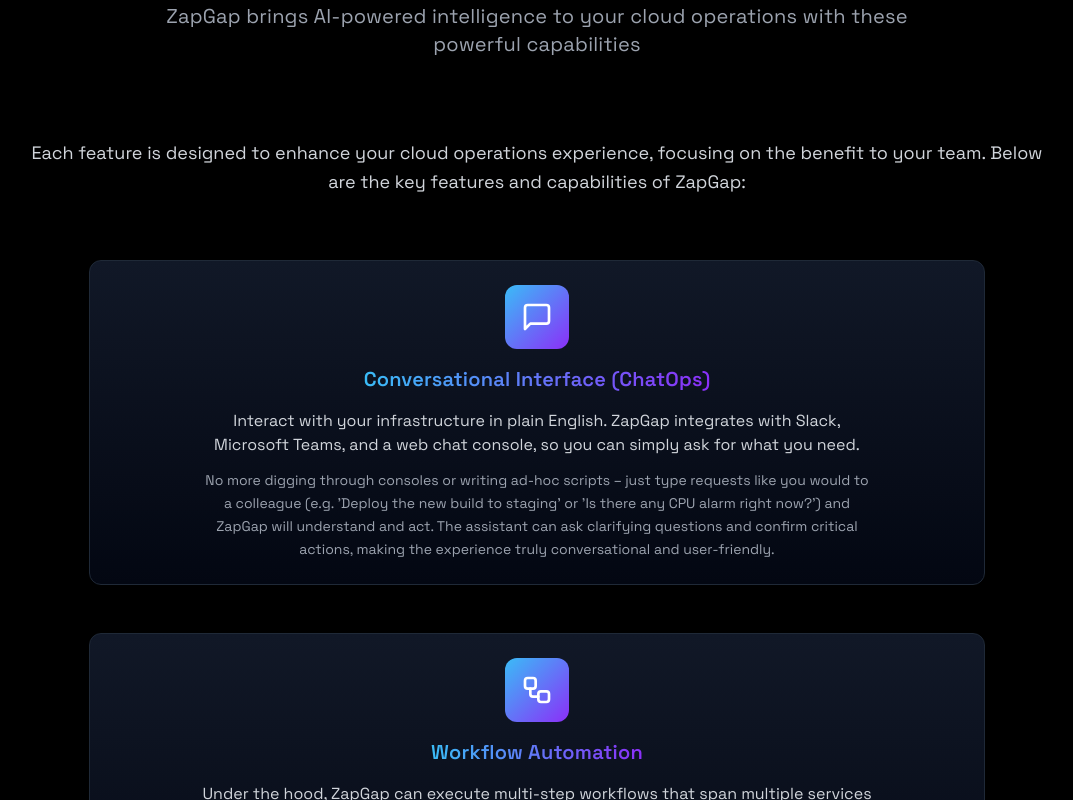
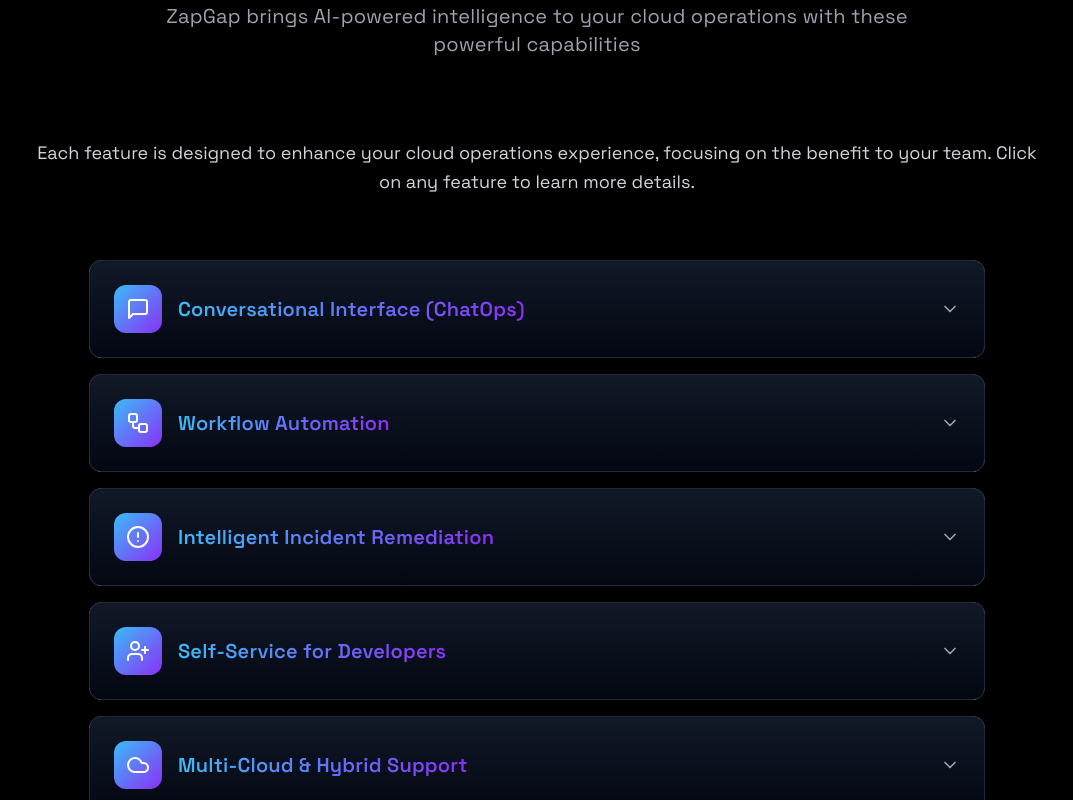
Before and after one commit to kasifalic/zapgap-cloud-sidekick, a React (Vite) app: page / in a window 1280 px wide. Shown: the part 3560-4360 px from the top of the page, without its empty margins (103-1176 px from the left). Built offline with nearby package versions, Linux system fonts and the light colour scheme.

Commit message:
Refactor: Implement expandable features section
Reduce the content in the features section to expandable content using an accordion component.

```diff
--- a/src/pages/Index.tsx
+++ b/src/pages/Index.tsx
@@ -2,11 +2,12 @@ import { useState, useEffect, useRef } from "react";
 import { Button } from "@/components/ui/button";
 import { Input } from "@/components/ui/input";
 import { Card, CardContent } from "@/components/ui/card";
+import { Collapsible, CollapsibleContent, CollapsibleTrigger } from "@/components/ui/collapsible";
 import {
   Zap, Shield, Cog, Cloud, Users, Target, Gauge, Lock,
   Github, Linkedin, Twitter, MessageCircle, Sparkles, Brain,
   Cpu, Network, ChevronRight, CheckCircle, AlertCircle,
-  MessageSquare, Workflow, UserPlus, Link as LinkIcon, LineChart
+  MessageSquare, Workflow, UserPlus, Link as LinkIcon, LineChart, ChevronDown
 } from "lucide-react";
 import PlatformSection from "@/components/PlatformSection";
 import { motion, AnimatePresence, useScroll, useTransform } from "framer-motion";
@@ -50,11 +51,11 @@ const ModernTextTransition = ({ texts }: { texts: string[] }) => {
   );
 };
 
-
 const Index = () => {
   const [isScrolled, setIsScrolled] = useState(false);
   const [activeUseCase, setActiveUseCase] = useState(0);
   const [email, setEmail] = useState("");
+  const [openFeatures, setOpenFeatures] = useState<number[]>([]);
 
   // Scroll animation values
   const { scrollYProgress } = useScroll();
@@ -68,6 +69,14 @@ const Index = () => {
     window.addEventListener("scroll", handleScroll);
     return () => window.removeEventListener("scroll", handleScroll);
   }, []);
+
+  const toggleFeature = (index: number) => {
+    setOpenFeatures(prev =>
+      prev.includes(index)
+        ? prev.filter(i => i !== index)
+        : [...prev, index]
+    );
+  };
 
   const useCases = [
     {
@@ -109,6 +118,72 @@ const Index = () => {
     console.log("Waitlist signup:", email);
     setEmail("");
   };
+
+  const features = [
+    {
+      title: "Conversational Interface (ChatOps)",
+      description: "Interact with your infrastructure in plain English. ZapGap integrates with Slack, Microsoft Teams, and a web chat console, so you can simply ask for what you need.",
+      details: "No more digging through consoles or writing ad-hoc scripts – just type requests like you would to a colleague (e.g. 'Deploy the new build to staging' or 'Is there any CPU alarm right now?') and ZapGap will understand and act. The assistant can ask clarifying questions and confirm critical actions, making the experience truly conversational and user-friendly.",
+      icon: MessageSquare,
+      gradient: "from-blue-400 to-indigo-500"
+    },
+    {
+      title: "Workflow Automation",
+      description: "Under the hood, ZapGap can execute multi-step workflows that span multiple services and tools.",
+      details: "For example, when you ask it to 'resolve that alert,' ZapGap might automatically diagnose the issue (check logs, metrics), apply a fix (restart a service, clear a queue), verify the resolution, and even update your incident ticket. These complex playbooks are carried out instantly and consistently. You can also customize or create new workflows – teach ZapGap new actions or sequences with minimal effort, leveraging your existing scripts or Infrastructure-as-Code.",
+      icon: Workflow,
+      gradient: "from-purple-400 to-pink-500"
+    },
+    {
+      title: "Intelligent Incident Remediation",
+      description: "ZapGap acts as a tireless SRE on your team. It monitors for issues and can either alert you with insights or automatically trigger remediation steps for known problems.",
+      details: "Using both predefined runbooks and AI reasoning, ZapGap can handle many incidents autonomously – such as scaling up resources when traffic spikes or restarting a failed container – and notify your team of the outcome. This dramatically reduces MTTR (Mean Time to Recovery) and midnight pages for on-call engineers. ZapGap's knowledge of past incidents and solutions grows over time, so it becomes more effective at preventing repeat issues.",
+      icon: AlertCircle,
+      gradient: "from-red-400 to-orange-500"
+    },
+    {
+      title: "Self-Service for Developers",
+      description: "With ZapGap, DevOps and IT teams can safely delegate routine tasks. Developers or QA engineers can request operations via ZapGap instead of filing tickets.",
+      details: "For instance, a developer could ask, 'Give me a new testing database' – ZapGap will handle the provisioning and configure the environment according to policy (perhaps requiring an approval if it's production). This controlled self-service boosts team productivity and morale: less waiting, less bottlenecks, and more time for everyone to focus on important work.",
+      icon: UserPlus,
+      gradient: "from-green-400 to-teal-500"
+    },
+    {
+      title: "Multi-Cloud & Hybrid Support",
+      description: "ZapGap isn't limited to a single cloud. While initially optimized for AWS, our roadmap brings the same AI assistance to Azure, GCP, and private clouds.",
+      details: "The platform's modular connectors and agent approach mean ZapGap can unify operations across disparate environments. Manage your AWS, Azure, and on-prem servers all through one assistant. No more context-switching between tools – ZapGap becomes your central command center for all infrastructure.",
+      icon: Cloud,
+      gradient: "from-cyan-400 to-blue-500"
+    },
+    {
+      title: "Extensive Integrations",
+      description: "ZapGap plays nicely with the tools you already use. It can integrate with CI/CD pipelines, configuration management, version control, monitoring, and more.",
+      details: "This means ZapGap can trigger builds, merge code, fetch runbook pages, create tickets, or update documentation as part of its actions. The assistant becomes a connective tissue between systems, automating handoffs that used to be manual. Our integration philosophy: if it has an API, we can teach ZapGap to work with it.",
+      icon: LinkIcon,
+      gradient: "from-yellow-400 to-amber-500"
+    },
+    {
+      title: "Security, Compliance & Governance",
+      description: "Enterprise customers can trust that ZapGap is secure by design. All actions require proper authentication and are checked against your security policies.",
+      details: "You can integrate with SSO/LDAP for user identity, ensuring only authorized personnel can invoke certain commands. Audit logs record who asked ZapGap to do what, and when, with full detail – critical for compliance and post-incident reviews. Additionally, ZapGap comes with built-in guardrails: for example, it won't delete databases or expose secrets unless explicitly allowed. It can also enforce tagging standards, verify configs against compliance rules, and suggest remediation if something drifts out of policy.",
+      icon: Shield,
+      gradient: "from-indigo-400 to-violet-500"
+    },
+    {
+      title: "Insights & Optimization Recommendations",
+      description: "Beyond just doing what you ask, ZapGap proactively analyzes usage patterns and configurations to provide recommendations.",
+      details: "It might alert you to underutilized resources ('These 20 VMs have low utilization – consider rightsizing or shutting them down to save costs.') or suggest improvements ('We noticed your access key hasn't rotated in 90 days – would you like ZapGap to handle the rotation?'). These AI-driven insights help you continuously optimize for cost, performance, and security, acting like a smart advisor always keeping an eye on your cloud.",
+      icon: LineChart,
+      gradient: "from-pink-400 to-rose-500"
+    },
+    {
+      title: "Zero-Config Setup & Continuous Learning",
+      description: "Getting started with ZapGap is easy – connect it to your AWS account in minutes via a secure role, and the assistant will immediately begin learning about your environment.",
+      details: "It uses existing data (configurations, monitoring, ticket history) to ramp up its knowledge. Over time, ZapGap's models learn from your team's preferences and the solutions that work best in your context. The more you use it, the more tailored and efficient it becomes. We handle all the AI model tuning and updates behind the scenes (in our managed cloud service), so you always have the latest capabilities without maintenance overhead.",
+      icon: Zap,
+      gradient: "from-emerald-400 to-green-500"
+    }
+  ];
 
   return (
     <div className="min-h-screen bg-black text-white overflow-x-hidden relative">
@@ -250,8 +325,6 @@ const Index = () => {
               </div>
             </div>
 
-            {/* Removed text as requested */}
-
             {/* Typewriter Animation for AI Agent Capabilities */}
             <motion.div
               className="mb-8 flex justify-center"
@@ -376,76 +449,12 @@ const Index = () => {
           <div className="mb-16">
             <p className="text-gray-300 mb-10 leading-relaxed text-lg max-w-5xl mx-auto text-center" style={{ fontFamily: '"Space Grotesk", sans-serif' }}>
               Each feature is designed to enhance your cloud operations experience, focusing on the benefit to your team.
-              Below are the key features and capabilities of ZapGap:
+              Click on any feature to learn more details.
             </p>
           </div>
 
-          <div className="flex flex-col gap-6 max-w-4xl mx-auto">
-            {[
-              {
-                title: "Conversational Interface (ChatOps)",
-                description: "Interact with your infrastructure in plain English. ZapGap integrates with Slack, Microsoft Teams, and a web chat console, so you can simply ask for what you need.",
-                details: "No more digging through consoles or writing ad-hoc scripts – just type requests like you would to a colleague (e.g. 'Deploy the new build to staging' or 'Is there any CPU alarm right now?') and ZapGap will understand and act. The assistant can ask clarifying questions and confirm critical actions, making the experience truly conversational and user-friendly.",
-                icon: MessageSquare,
-                gradient: "from-blue-400 to-indigo-500"
-              },
-              {
-                title: "Workflow Automation",
-                description: "Under the hood, ZapGap can execute multi-step workflows that span multiple services and tools.",
-                details: "For example, when you ask it to 'resolve that alert,' ZapGap might automatically diagnose the issue (check logs, metrics), apply a fix (restart a service, clear a queue), verify the resolution, and even update your incident ticket. These complex playbooks are carried out instantly and consistently. You can also customize or create new workflows – teach ZapGap new actions or sequences with minimal effort, leveraging your existing scripts or Infrastructure-as-Code.",
-                icon: Workflow,
-                gradient: "from-purple-400 to-pink-500"
-              },
-              {
-                title: "Intelligent Incident Remediation",
-                description: "ZapGap acts as a tireless SRE on your team. It monitors for issues and can either alert you with insights or automatically trigger remediation steps for known problems.",
-                details: "Using both predefined runbooks and AI reasoning, ZapGap can handle many incidents autonomously – such as scaling up resources when traffic spikes or restarting a failed container – and notify your team of the outcome. This dramatically reduces MTTR (Mean Time to Recovery) and midnight pages for on-call engineers. ZapGap's knowledge of past incidents and solutions grows over time, so it becomes more effective at preventing repeat issues.",
-                icon: AlertCircle,
-                gradient: "from-red-400 to-orange-500"
-              },
-              {
-                title: "Self-Service for Developers",
-                description: "With ZapGap, DevOps and IT teams can safely delegate routine tasks. Developers or QA engineers can request operations via ZapGap instead of filing tickets.",
-                details: "For instance, a developer could ask, 'Give me a new testing database' – ZapGap will handle the provisioning and configure the environment according to policy (perhaps requiring an approval if it's production). This controlled self-service boosts team productivity and morale: less waiting, less bottlenecks, and more time for everyone to focus on important work.",
-                icon: UserPlus,
-                gradient: "from-green-400 to-teal-500"
-              },
-              {
-                title: "Multi-Cloud & Hybrid Support",
-                description: "ZapGap isn't limited to a single cloud. While initially optimized for AWS, our roadmap brings the same AI assistance to Azure, GCP, and private clouds.",
-                details: "The platform's modular connectors and agent approach mean ZapGap can unify operations across disparate environments. Manage your AWS, Azure, and on-prem servers all through one assistant. No more context-switching between tools – ZapGap becomes your central command center for all infrastructure.",
-                icon: Cloud,
-                gradient: "from-cyan-400 to-blue-500"
-              },
-              {
-                title: "Extensive Integrations",
-                description: "ZapGap plays nicely with the tools you already use. It can integrate with CI/CD pipelines, configuration management, version control, monitoring, and more.",
-                details: "This means ZapGap can trigger builds, merge code, fetch runbook pages, create tickets, or update documentation as part of its actions. The assistant becomes a connective tissue between systems, automating handoffs that used to be manual. Our integration philosophy: if it has an API, we can teach ZapGap to work with it.",
-                icon: LinkIcon,
-                gradient: "from-yellow-400 to-amber-500"
-              },
-              {
-                title: "Security, Compliance & Governance",
-                description: "Enterprise customers can trust that ZapGap is secure by design. All actions require proper authentication and are checked against your security policies.",
-                details: "You can integrate with SSO/LDAP for user identity, ensuring only authorized personnel can invoke certain commands. Audit logs record who asked ZapGap to do what, and when, with full detail – critical for compliance and post-incident reviews. Additionally, ZapGap comes with built-in guardrails: for example, it won't delete databases or expose secrets unless explicitly allowed. It can also enforce tagging standards, verify configs against compliance rules, and suggest remediation if something drifts out of policy.",
-                icon: Shield,
-                gradient: "from-indigo-400 to-violet-500"
-              },
-              {
-                title: "Insights & Optimization Recommendations",
-                description: "Beyond just doing what you ask, ZapGap proactively analyzes usage patterns and configurations to provide recommendations.",
-                details: "It might alert you to underutilized resources ('These 20 VMs have low utilization – consider rightsizing or shutting them down to save costs.') or suggest improvements ('We noticed your access key hasn't rotated in 90 days – would you like ZapGap to handle the rotation?'). These AI-driven insights help you continuously optimize for cost, performance, and security, acting like a smart advisor always keeping an eye on your cloud.",
-                icon: LineChart,
-                gradient: "from-pink-400 to-rose-500"
-              },
-              {
-                title: "Zero-Config Setup & Continuous Learning",
-                description: "Getting started with ZapGap is easy – connect it to your AWS account in minutes via a secure role, and the assistant will immediately begin learning about your environment.",
-                details: "It uses existing data (configurations, monitoring, ticket history) to ramp up its knowledge. Over time, ZapGap's models learn from your team's preferences and the solutions that work best in your context. The more you use it, the more tailored and efficient it becomes. We handle all the AI model tuning and updates behind the scenes (in our managed cloud service), so you always have the latest capabilities without maintenance overhead.",
-                icon: Zap,
-                gradient: "from-emerald-400 to-green-500"
-              }
-            ].map((feature, index) => (
+          <div className="flex flex-col gap-4 max-w-4xl mx-auto">
+            {features.map((feature, index) => (
               <motion.div
                 key={index}
                 initial={{ opacity: 0, y: 20 }}
@@ -453,26 +462,50 @@ const Index = () => {
                 transition={{ duration: 0.5, delay: index * 0.1 }}
                 viewport={{ once: true }}
               >
-                <div className="bg-gradient-to-b from-gray-900 to-gray-950 border border-gray-800 rounded-xl p-6 mb-6 text-center">
-                  <div className="flex flex-col items-center mb-4">
-                    <div className="mb-4">
-                      <div className="w-16 h-16 bg-gradient-to-br from-[#3ABCF7] to-[#8B2FF8] rounded-xl flex items-center justify-center mx-auto">
-                        <feature.icon className="w-8 h-8 text-white" />
+                <Collapsible
+                  open={openFeatures.includes(index)}
+                  onOpenChange={() => toggleFeature(index)}
+                >
+                  <Card className="bg-gradient-to-b from-gray-900 to-gray-950 border border-gray-800 rounded-xl overflow-hidden hover:border-gray-700 transition-all duration-300">
+                    <CollapsibleTrigger asChild>
+                      <div className="w-full cursor-pointer">
+                        <CardContent className="p-6">
+                          <div className="flex items-center justify-between">
+                            <div className="flex items-center space-x-4">
+                              <div className="w-12 h-12 bg-gradient-to-br from-[#3ABCF7] to-[#8B2FF8] rounded-xl flex items-center justify-center">
+                                <feature.icon className="w-6 h-6 text-white" />
                               </div>
-                    </div>
+                              <div>
                                 <h3 className="text-xl font-semibold" style={{ fontFamily: '"Space Grotesk", sans-serif', letterSpacing: '0.01em' }}>
                                   <span className="bg-clip-text text-transparent bg-gradient-to-r from-[#3ABCF7] to-[#8B2FF8]">{feature.title}</span>
                                 </h3>
                               </div>
-                  <div>
-                    <p className="text-gray-300 mb-3 mx-auto max-w-2xl" style={{ fontFamily: '"Space Grotesk", sans-serif' }}>
+                            </div>
+                            <motion.div
+                              animate={{ rotate: openFeatures.includes(index) ? 180 : 0 }}
+                              transition={{ duration: 0.2 }}
+                            >
+                              <ChevronDown className="w-5 h-5 text-gray-400" />
+                            </motion.div>
+                          </div>
+                        </CardContent>
+                      </div>
+                    </CollapsibleTrigger>
+
+                    <CollapsibleContent>
+                      <div className="px-6 pb-6 border-t border-gray-800/50 pt-4">
+                        <div className="space-y-3">
+                          <p className="text-gray-300" style={{ fontFamily: '"Space Grotesk", sans-serif' }}>
                             {feature.description}
                           </p>
-                    <p className="text-gray-400 text-sm leading-relaxed mx-auto max-w-2xl" style={{ fontFamily: '"Space Grotesk", sans-serif' }}>
+                          <p className="text-gray-400 text-sm leading-relaxed" style={{ fontFamily: '"Space Grotesk", sans-serif' }}>
                             {feature.details}
                           </p>
                         </div>
                       </div>
+                    </CollapsibleContent>
+                  </Card>
+                </Collapsible>
               </motion.div>
             ))}
           </div>
```
Lines whose indentation alone changed are shown as unchanged.
